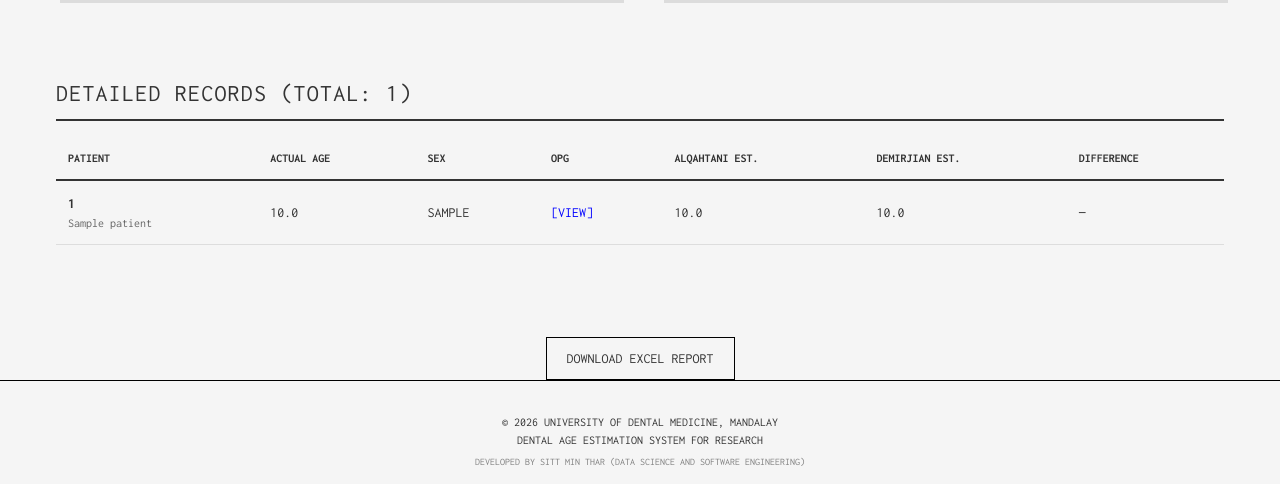
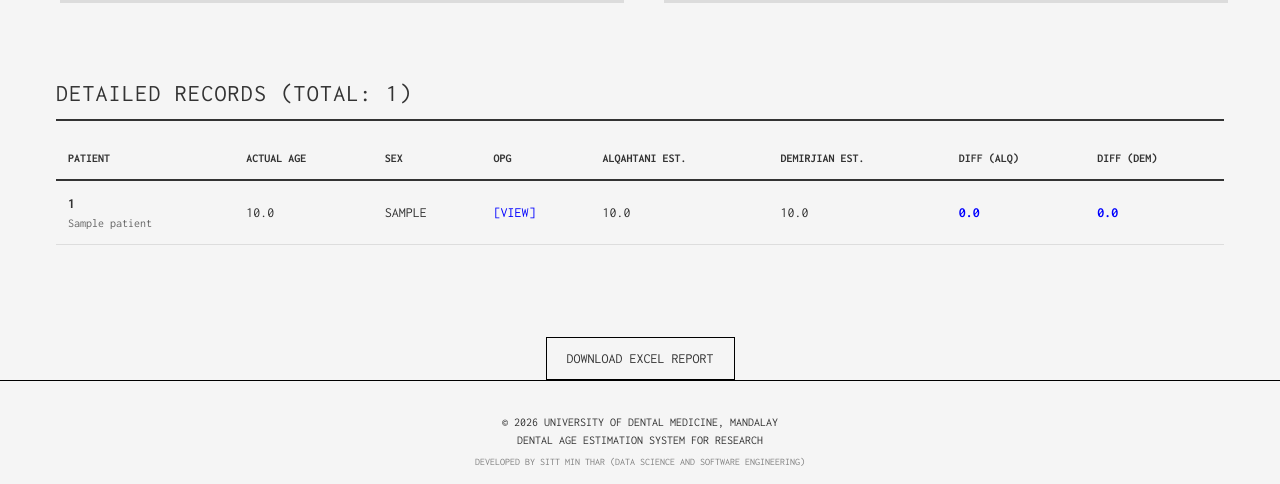
Before and after one commit to SmtTheSE/Dental-Blinding-Process-Project, a Flask app: page /analysis in a window 1280 px wide. Shown: the part 713-1197 px from the top of the page. Run offline with Flask 3, Linux system fonts and the light colour scheme; the visitor is signed in with stand-in values (Sample User, id 1); tables that the repository leaves empty hold one stand-in row (values such as "Sample post"); some libraries are stand-ins or nearby versions.

Commit message:
feat: split difference column and update excel export

```diff
--- a/routes.py
+++ b/routes.py
@@ -1334,6 +1334,20 @@ def analysis():
     # Prepare results for the template
     results = patients.items
 
+    # Calculate differences for each patient
+    for p in results:
+        # AlQahtani Diff
+        if p.alqahtani_estimated_age is not None:
+            p.alq_diff = round(p.alqahtani_estimated_age - p.actual_age, 2)
+        else:
+            p.alq_diff = None
+
+        # Demirjian Diff
+        if p.demirjian_estimated_age is not None:
+            p.dem_diff = round(p.demirjian_estimated_age - p.actual_age, 2)
+        else:
+            p.dem_diff = None
+
     # Generate or retrieve cached chart data
     chart_data = generate_chart_data()
 
@@ -1403,7 +1417,7 @@ def export_patients():
     ws.title = "Patient Data"
 
     # Write header
-    headers = ['ID', 'Name', 'Age', 'Sex', 'OPG Image', 'A code', 'D code', 'A Age', 'D Age', 'Actual age']
+    headers = ['ID', 'Name', 'Age', 'Sex', 'OPG Image', 'A code', 'D code', 'A Age', 'D Age', 'A Diff', 'D Diff']
     ws.append(headers)
 
     # Set column widths
@@ -1518,7 +1532,17 @@ def export_patients():
             ws.cell(row=row_idx, column=7, value=patient.code_b)
             ws.cell(row=row_idx, column=8, value=patient.alqahtani_estimated_age)
             ws.cell(row=row_idx, column=9, value=patient.demirjian_estimated_age)
-            ws.cell(row=row_idx, column=10, value=patient.actual_age)
+
+            # Add difference columns
+            alq_diff = None
+            if patient.alqahtani_estimated_age is not None:
+                alq_diff = round(patient.alqahtani_estimated_age - patient.actual_age, 2)
+            ws.cell(row=row_idx, column=10, value=alq_diff)
+
+            dem_diff = None
+            if patient.demirjian_estimated_age is not None:
+                dem_diff = round(patient.demirjian_estimated_age - patient.actual_age, 2)
+            ws.cell(row=row_idx, column=11, value=dem_diff)
 
             # Handle image embedding
             if patient.opg_link:
--- a/templates/analysis.html
+++ b/templates/analysis.html
@@ -56,7 +56,8 @@
                     <th>OPG</th>
                     <th>AlQahtani Est.</th>
                     <th>Demirjian Est.</th>
-                    <th>Difference</th>
+                    <th>Diff (Alq)</th>
+                    <th>Diff (Dem)</th>
                 </tr>
             </thead>
             <tbody>
@@ -79,8 +80,22 @@
                     <td>{{ result.alqahtani_estimated_age or '—' }}</td>
                     <td>{{ result.demirjian_estimated_age or '—' }}</td>
                     <td>
-                        <!-- Calculate difference if possible or just show nothing for now -->
-                        —
+                        {% if result.alq_diff is not none %}
+                            <span style="color: {{ 'var(--error-color)' if result.alq_diff > 0 else 'var(--accent-color)' }}; font-weight: 600;">
+                                {{ "+" if result.alq_diff > 0 }}{{ result.alq_diff }}
+                            </span>
+                        {% else %}
+                            —
+                        {% endif %}
+                    </td>
+                    <td>
+                        {% if result.dem_diff is not none %}
+                            <span style="color: {{ 'var(--error-color)' if result.dem_diff > 0 else 'var(--accent-color)' }}; font-weight: 600;">
+                                {{ "+" if result.dem_diff > 0 }}{{ result.dem_diff }}
+                            </span>
+                        {% else %}
+                            —
+                        {% endif %}
                     </td>
                 </tr>
                 {% endfor %}
```
Also changed, not shown: templates/analysis_content.html (+18 -3 lines).
